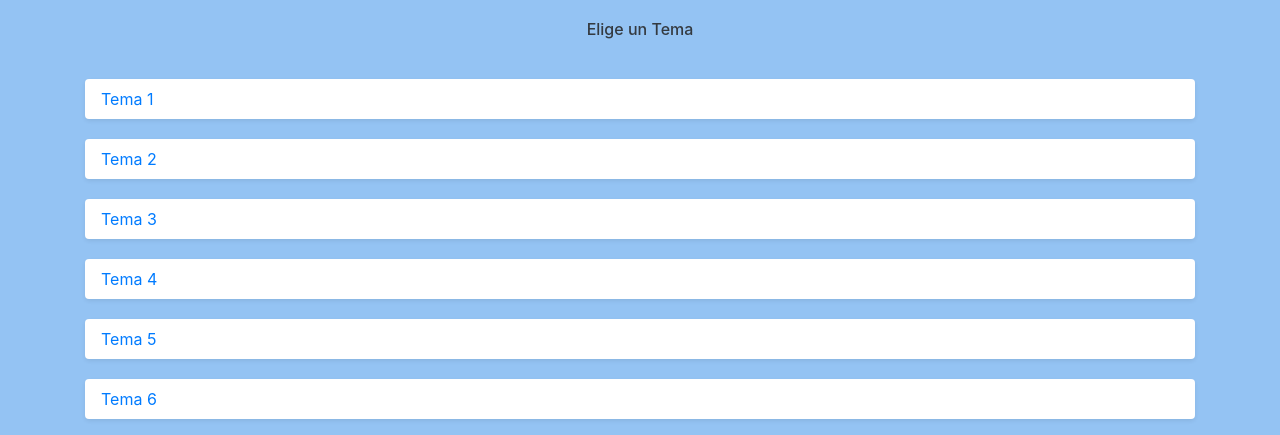
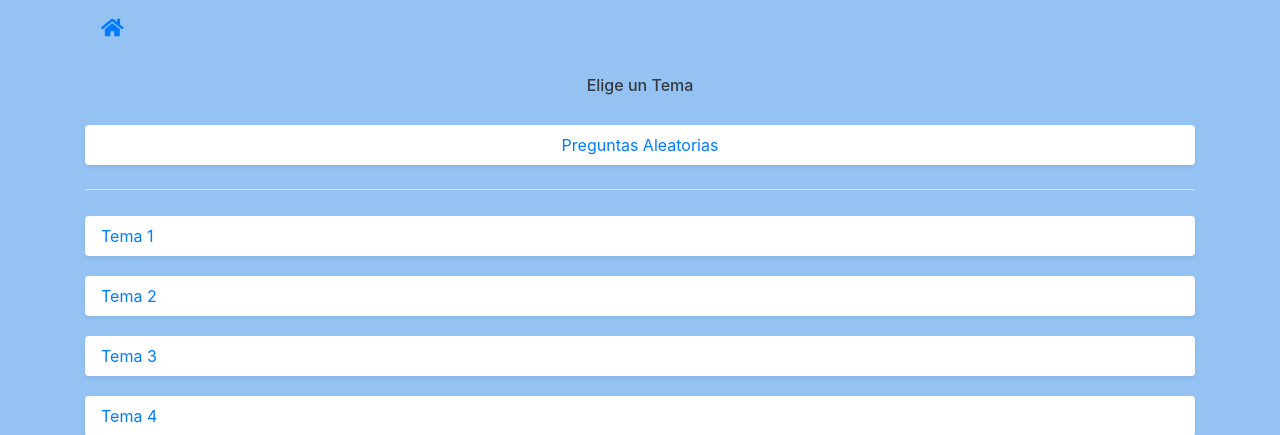
Before and after one commit to gonzalodeniz/app-tests, a Flask app: page / in a window 1280 px wide. Shown: the top 435 px of the page. Run offline with Flask 3, Linux system fonts and the light colour scheme; some libraries are stand-ins or nearby versions.

Commit message:
Preguntas aleatorias

```diff
--- a/src/classes/preguntas_manager.py
+++ b/src/classes/preguntas_manager.py
@@ -1,3 +1,6 @@
+import random
+
+
 class PreguntasManager:
     def __init__(self, data):
         """
@@ -58,3 +61,18 @@ class PreguntasManager:
         Reinicia el índice de preguntas para comenzar nuevamente desde la primera pregunta del tema seleccionado.
         """
         self.indice_pregunta_actual = 0
+
+    def preguntas_aleatorias(self):
+        """
+        Devuelve una pregunta aleatoria de cualquier tema.
+
+        :return: Un diccionario con una pregunta y sus opciones, o None si no hay preguntas.
+        """
+        todas_preguntas = []
+        for tema in self.data.values():
+            todas_preguntas.extend(tema["banco_de_preguntas"])
+
+        if todas_preguntas:
+            return random.choice(todas_preguntas)
+        else:
+            return None
--- a/src/routes/routes.py
+++ b/src/routes/routes.py
@@ -40,3 +40,17 @@ def register_routes(app):
                                                 pregunta=pregunta,
                                                 num_preguntas_total=num_preguntas_total,
                                                 num_preguntas_actual=num_preguntas_actual)
+
+    @app.route('/pregunta_aleatoria')
+    def pregunta_aleatoria()->str:
+        pregunta = pm.preguntas_aleatorias()
+
+        if pregunta is None:
+            temas = pm.obtener_temas()
+            return render_template('index.html', temas=temas)
+
+        return render_template('pregunta.html',  tema="Aleatorio",
+                                                pregunta=pregunta,
+                                                num_preguntas_total=None,
+                                                num_preguntas_actual=None,
+                                                modo_aleatorio=True)
--- a/src/static/css/styles.css
+++ b/src/static/css/styles.css
@@ -59,3 +59,7 @@ input[type="radio"] {
     background-color: #dc3545 !important;
     color: white !important;
 }
+
+hr.sutil {
+    border-top: 1px solid #e0e0e0;
+}
--- a/src/templates/index.html
+++ b/src/templates/index.html
@@ -13,11 +13,28 @@
     <script src="https://code.jquery.com/jquery-3.5.1.slim.min.js"></script>
     <script src="https://cdn.jsdelivr.net/npm/@popperjs/core@2.9.3/dist/umd/popper.min.js"></script>
     <script src="https://stackpath.bootstrapcdn.com/bootstrap/4.5.2/js/bootstrap.min.js"></script>
+    <!-- Font Awesome for icons -->
+    <link href="https://cdnjs.cloudflare.com/ajax/libs/font-awesome/5.15.4/css/all.min.css" rel="stylesheet">
 </head>
 <body>
 
     <div class="container">
+        <!-- Icono de la casa para volver al inicio -->
+        <nav class="navbar">
+            <a href="{{ url_for('index') }}" class="navbar-brand">
+               <i class="fas fa-home"></i>
+            </a>
+        </nav>
+
         <h1 class="text-center">Elige un Tema</h1>
+        <!-- Botón de Preguntas Aleatorias -->
+        <div class="text-center my-4">
+            <a href="{{ url_for('pregunta_aleatoria') }}" class="d-block py-2 px-3 bg-white rounded shadow-sm">
+                Preguntas Aleatorias
+            </a>
+        </div>
+        <!-- Línea horizontal sutil -->
+        <hr class="sutil">
         <nav>
             <ul class="list-unstyled tema-lista">
                 {% for tema in temas %}
```
Also changed, not shown: src/templates/pregunta.html (+17 -5 lines), README.md.
